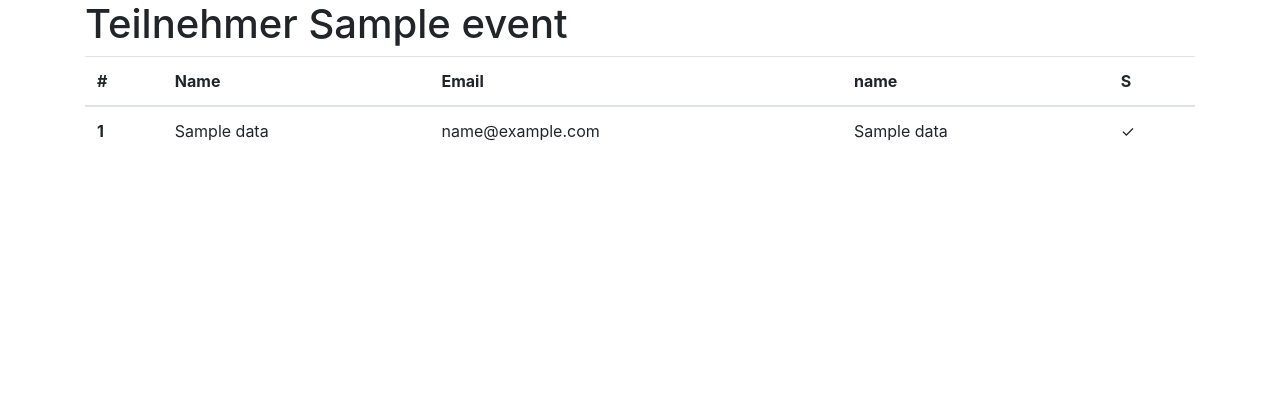
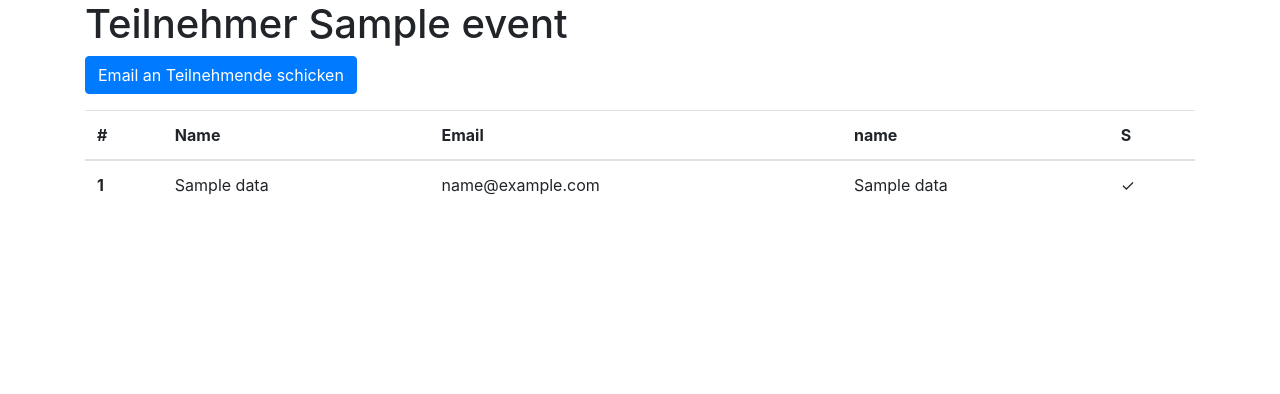
Before and after one commit to pep-dortmund/member-database, a Flask app: template member_database/events/templates/events/participants.html in a window 1280 px wide. Shown: the part 118-512 px from the top of the page. Run offline with Flask 3, Linux system fonts and the light colour scheme; the template is opened without the code that fills it: most values are stand-ins (such as "Sample title", 1, 10 or a date in 2020); parts of the project's set-up code (start-up, migrations or seed data) failed here and were passed over; some libraries are stand-ins or nearby versions.

Commit message:
Add send mail button to registration and participants page, fixes #205

```diff
--- a/member_database/events/templates/events/participants.html
+++ b/member_database/events/templates/events/participants.html
@@ -3,7 +3,9 @@
 
   <h1>Teilnehmer {{ event.name }}</h1>
 
-  <table class="table">
+  <a class="btn btn-primary" href="{{ url_for('events.write_mail', event_id=event.id) }}">Email an Teilnehmende schicken</a>
+
+  <table class="table mt-3">
     <thead>
       <th scope="col">#</th>
       <th scope="col">Name</th>
--- a/member_database/events/templates/events/registration.html
+++ b/member_database/events/templates/events/registration.html
@@ -14,6 +14,7 @@
 
   {% if current_user.has_access("get_participants") %}
     <a class="btn btn-primary" href="{{ url_for('events.participants', event_id=event.id) }}">Zu den Teilnehmenden</a>
+    <a class="btn btn-primary" href="{{ url_for('events.write_mail', event_id=event.id) }}">Email an Teilnehmende schicken</a>
   {% endif %}
 
   <h1>Anmeldung {{ event.name }}</h1>
```
